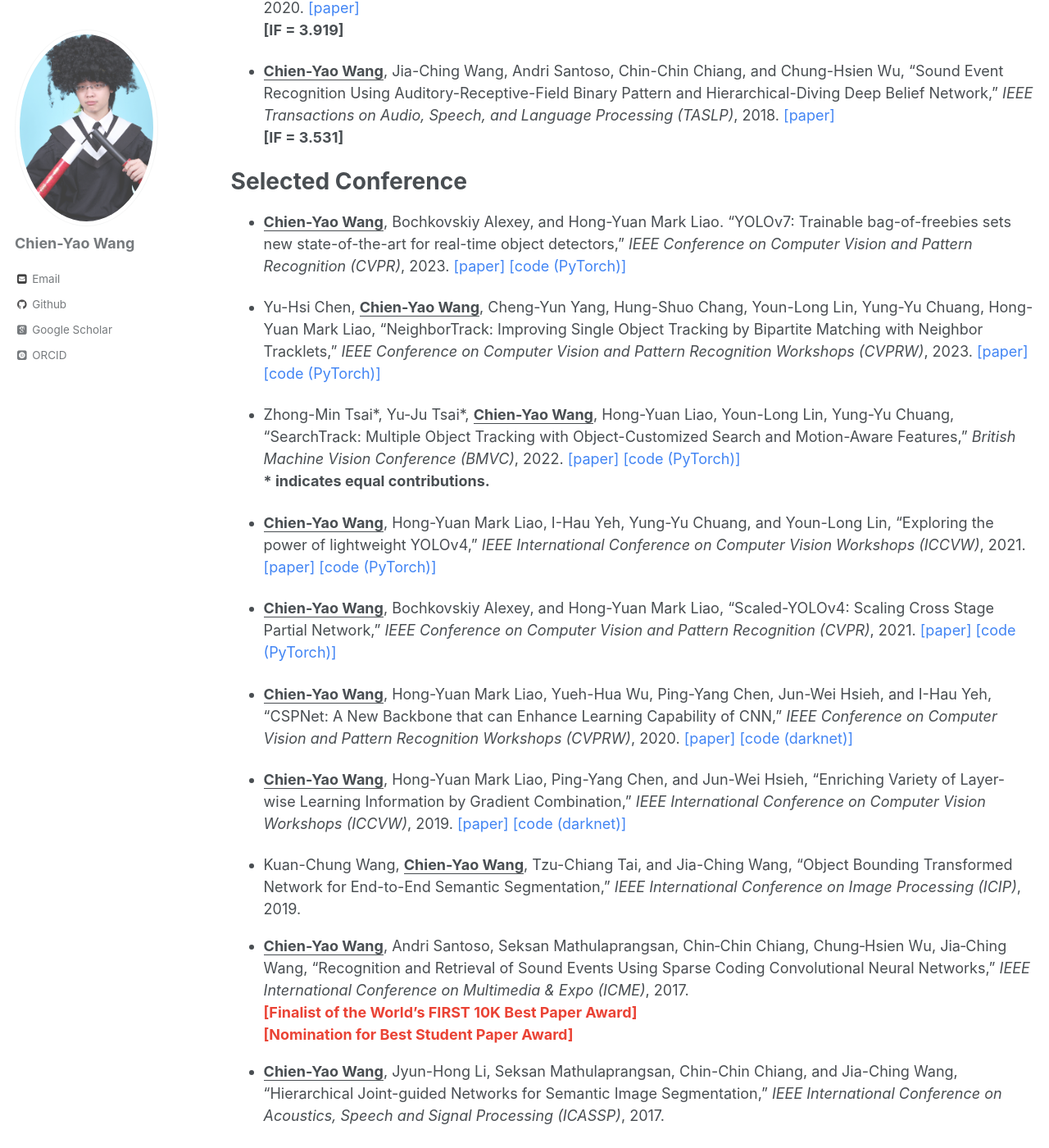
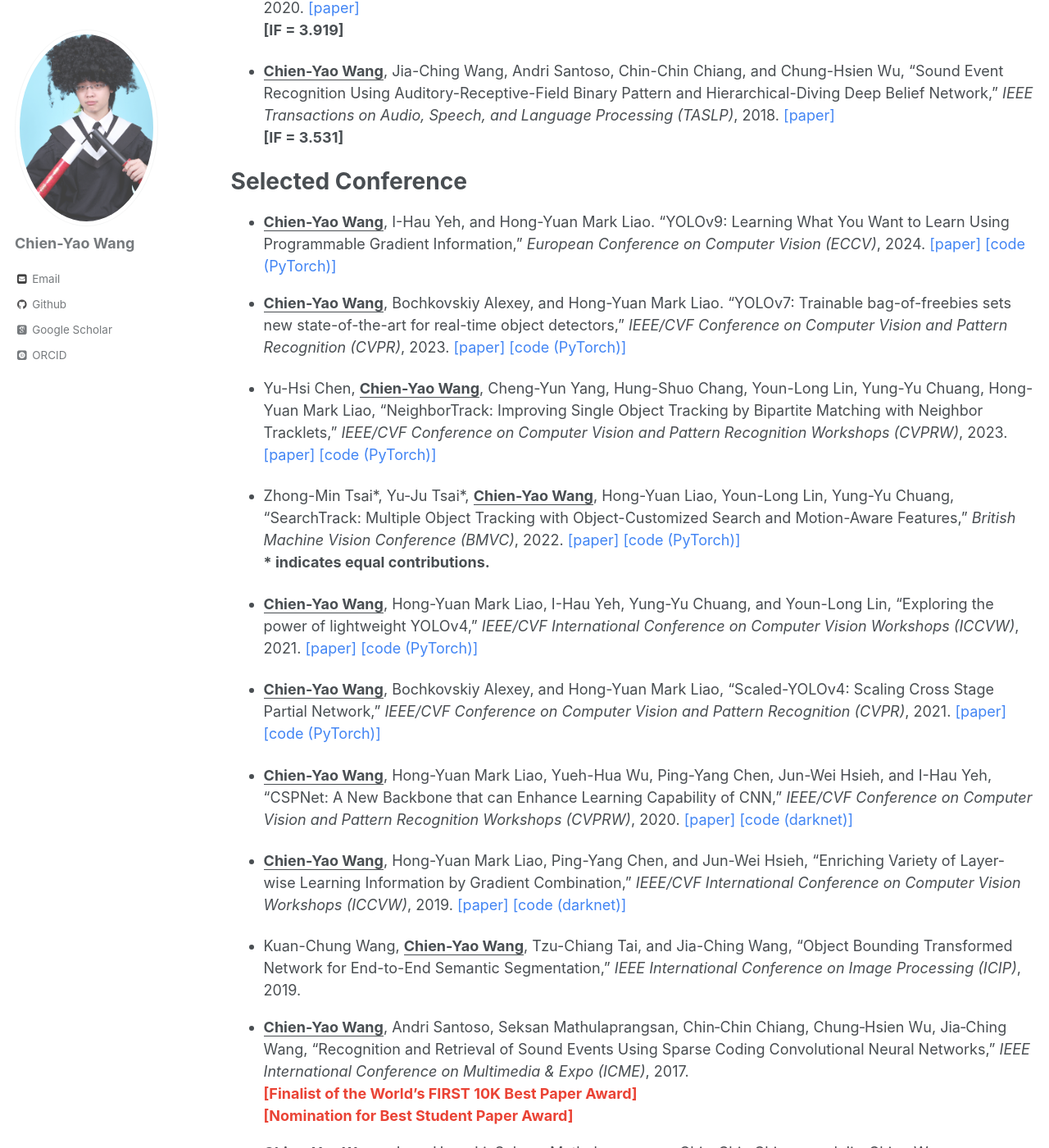
Before and after one commit to WongKinYiu/WongKinYiu.github.io, a Jekyll site: the page built from _pages/publications.md, in a window 1280 px wide and 1400 px high, scrolled down 663 px. Shown: the whole window at 82% size. Built offline with Jekyll 4.4.1, drawn with Linux system fonts in a browser that asks for light colours; some web fonts are replaced; some of the changed text lies outside the part shown.

Commit message:
Update publications.md

```diff
--- a/_pages/publications.md
+++ b/_pages/publications.md
@@ -37,14 +37,19 @@
 
 Selected Conference
 ======
+
+* <strong><U>Chien-Yao Wang</U></strong>, I-Hau Yeh, and Hong-Yuan Mark Liao. “YOLOv9: Learning What You Want to Learn Using Programmable Gradient Information,” <I>European Conference on Computer Vision (ECCV)</I>, 2024.
+  <span style="color:#4285F4">[[paper]](https://arxiv.org/abs/2402.13616)</span>
+  <span style="color:#4285F4">[[code (PyTorch)]](https://github.com/WongKinYiu/yolov9)</span>
+
 <!--* Kai-Wen Liang, Pin-Hsuan Li, Chung-Hsun Lo, <strong><U>Chien-Yao Wang</U></strong>, Yung-Fang Chen, Jia-Ching Wang, Pao-Chi Chang. “3D Face Reconstruction based on Weakly-Supervised Learning Morphable Face Model,” <I>IEEE International Conference on Image Processing (ICIP)</I>, 2023.
 -->
 
-* <strong><U>Chien-Yao Wang</U></strong>, Bochkovskiy Alexey, and Hong-Yuan Mark Liao. “YOLOv7: Trainable bag-of-freebies sets new state-of-the-art for real-time object detectors,” <I>IEEE Conference on Computer Vision and Pattern Recognition (CVPR)</I>, 2023.
+* <strong><U>Chien-Yao Wang</U></strong>, Bochkovskiy Alexey, and Hong-Yuan Mark Liao. “YOLOv7: Trainable bag-of-freebies sets new state-of-the-art for real-time object detectors,” <I>IEEE/CVF Conference on Computer Vision and Pattern Recognition (CVPR)</I>, 2023.
   <span style="color:#4285F4">[[paper]](https://openaccess.thecvf.com/content/CVPR2023/html/Wang_YOLOv7_Trainable_Bag-of-Freebies_Sets_New_State-of-the-Art_for_Real-Time_Object_Detectors_CVPR_2023_paper.html)</span>
   <span style="color:#4285F4">[[code (PyTorch)]](https://github.com/WongKinYiu/yolov7)</span>
 
-* Yu-Hsi Chen, <strong><U>Chien-Yao Wang</U></strong>, Cheng-Yun Yang, Hung-Shuo Chang, Youn-Long Lin, Yung-Yu Chuang, Hong-Yuan Mark Liao, “NeighborTrack: Improving Single Object Tracking by Bipartite Matching with Neighbor Tracklets,” <I>IEEE Conference on Computer Vision and Pattern Recognition Workshops (CVPRW)</I>, 2023.
+* Yu-Hsi Chen, <strong><U>Chien-Yao Wang</U></strong>, Cheng-Yun Yang, Hung-Shuo Chang, Youn-Long Lin, Yung-Yu Chuang, Hong-Yuan Mark Liao, “NeighborTrack: Improving Single Object Tracking by Bipartite Matching with Neighbor Tracklets,” <I>IEEE/CVF Conference on Computer Vision and Pattern Recognition Workshops (CVPRW)</I>, 2023.
   <span style="color:#4285F4">[[paper]](https://openaccess.thecvf.com/content/CVPR2023W/CVSports/html/Chen_NeighborTrack_Single_Object_Tracking_by_Bipartite_Matching_With_Neighbor_Tracklets_CVPRW_2023_paper.html)</span>
   <span style="color:#4285F4">[[code (PyTorch)]](https://github.com/franktpmvu/NeighborTrack)</span>
 
@@ -53,19 +58,19 @@
   <span style="color:#4285F4">[[code (PyTorch)]](https://github.com/qa276390/SearchTrack)</span>
   <br> <strong>\* indicates equal contributions.</strong>
 
-* <strong><U>Chien-Yao Wang</U></strong>, Hong-Yuan Mark Liao, I-Hau Yeh, Yung-Yu Chuang, and Youn-Long Lin, “Exploring the power of lightweight YOLOv4,” <I>IEEE International Conference on Computer Vision Workshops (ICCVW)</I>, 2021.
+* <strong><U>Chien-Yao Wang</U></strong>, Hong-Yuan Mark Liao, I-Hau Yeh, Yung-Yu Chuang, and Youn-Long Lin, “Exploring the power of lightweight YOLOv4,” <I>IEEE/CVF International Conference on Computer Vision Workshops (ICCVW)</I>, 2021.
   <span style="color:#4285F4">[[paper]](https://openaccess.thecvf.com/content/ICCV2021W/LPCV/html/Wang_Exploring_the_Power_of_Lightweight_YOLOv4_ICCVW_2021_paper.html)</span>
   <span style="color:#4285F4">[[code (PyTorch)]](https://github.com/WongKinYiu/yolor)</span>
 
-* <strong><U>Chien-Yao Wang</U></strong>, Bochkovskiy Alexey, and Hong-Yuan Mark Liao, “Scaled-YOLOv4: Scaling Cross Stage Partial Network,” <I>IEEE Conference on Computer Vision and Pattern Recognition (CVPR)</I>, 2021.
+* <strong><U>Chien-Yao Wang</U></strong>, Bochkovskiy Alexey, and Hong-Yuan Mark Liao, “Scaled-YOLOv4: Scaling Cross Stage Partial Network,” <I>IEEE/CVF Conference on Computer Vision and Pattern Recognition (CVPR)</I>, 2021.
   <span style="color:#4285F4">[[paper]](https://openaccess.thecvf.com/content/CVPR2021/html/Wang_Scaled-YOLOv4_Scaling_Cross_Stage_Partial_Network_CVPR_2021_paper.html)</span>
   <span style="color:#4285F4">[[code (PyTorch)]](https://github.com/WongKinYiu/ScaledYOLOv4)</span>
 
-* <strong><U>Chien-Yao Wang</U></strong>, Hong-Yuan Mark Liao, Yueh-Hua Wu, Ping-Yang Chen, Jun-Wei Hsieh, and I-Hau Yeh, “CSPNet: A New Backbone that can Enhance Learning Capability of CNN,” <I>IEEE Conference on Computer Vision and Pattern Recognition Workshops (CVPRW)</I>, 2020.
+* <strong><U>Chien-Yao Wang</U></strong>, Hong-Yuan Mark Liao, Yueh-Hua Wu, Ping-Yang Chen, Jun-Wei Hsieh, and I-Hau Yeh, “CSPNet: A New Backbone that can Enhance Learning Capability of CNN,” <I>IEEE/CVF Conference on Computer Vision and Pattern Recognition Workshops (CVPRW)</I>, 2020.
   <span style="color:#4285F4">[[paper]](https://openaccess.thecvf.com/content_CVPRW_2020/html/w28/Wang_CSPNet_A_New_Backbone_That_Can_Enhance_Learning_Capability_of_CVPRW_2020_paper.html)</span>
   <span style="color:#4285F4">[[code (darknet)]](https://github.com/WongKinYiu/CrossStagePartialNetworks)</span>
 
-* <strong><U>Chien-Yao Wang</U></strong>, Hong-Yuan Mark Liao, Ping-Yang Chen, and Jun-Wei Hsieh, “Enriching Variety of Layer-wise Learning Information by Gradient Combination,” <I>IEEE International Conference on Computer Vision Workshops (ICCVW)</I>, 2019.
+* <strong><U>Chien-Yao Wang</U></strong>, Hong-Yuan Mark Liao, Ping-Yang Chen, and Jun-Wei Hsieh, “Enriching Variety of Layer-wise Learning Information by Gradient Combination,” <I>IEEE/CVF International Conference on Computer Vision Workshops (ICCVW)</I>, 2019.
   <span style="color:#4285F4">[[paper]](https://openaccess.thecvf.com/content_ICCVW_2019/html/LPCV/Wang_Enriching_Variety_of_Layer-Wise_Learning_Information_by_Gradient_Combination_ICCVW_2019_paper.html)</span>
   <span style="color:#4285F4">[[code (darknet)]](https://github.com/WongKinYiu/PartialResidualNetworks)</span>
 
@@ -133,8 +138,3 @@
   <span style="color:#4285F4">[[code (darknet)]](https://github.com/AlexeyAB/darknet)</span>
   <span style="color:#4285F4">[[code (PyTorch)]](https://github.com/WongKinYiu/PyTorch_YOLOv4)</span>
   <br> <strong>\* indicates equal contributions.</strong>
-
-
-* <strong><U>Chien-Yao Wang</U></strong>, I-Hau Yeh, and Hong-Yuan Mark Liao. “YOLOv9: Learning What You Want to Learn Using Programmable Gradient Information,” <I>arXiv preprint arXiv:2402.13616</I>, 2024.
-  <span style="color:#4285F4">[[paper]](https://arxiv.org/abs/2402.13616)</span>
-  <span style="color:#4285F4">[[code (PyTorch)]](https://github.com/WongKinYiu/yolov9)</span>
```
